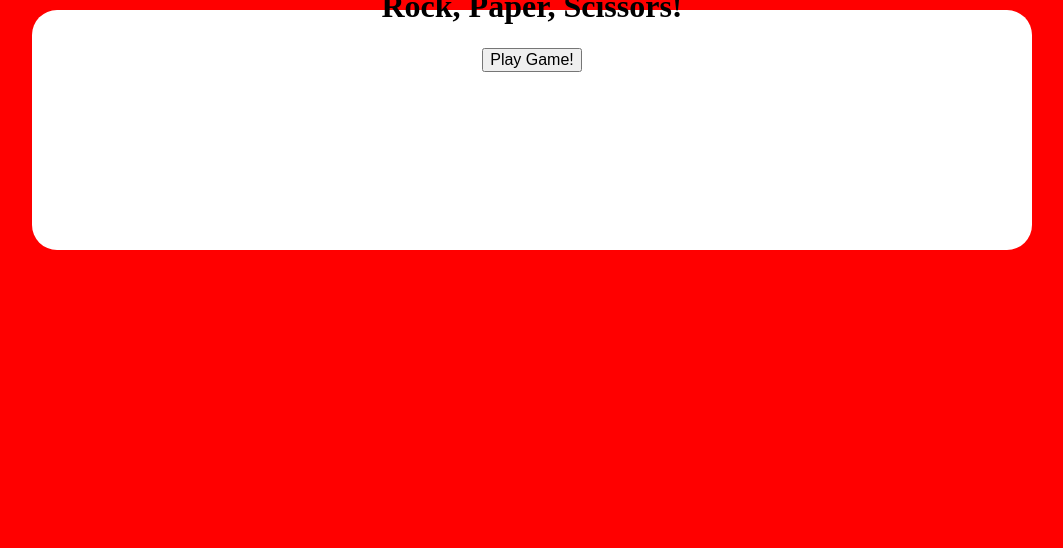
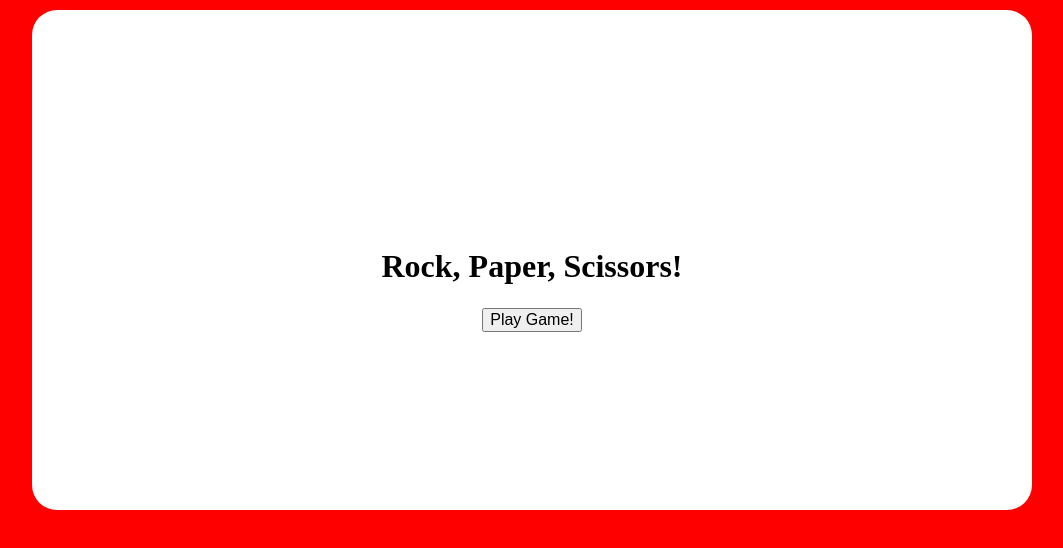
Before and after one commit to bwilton93/rock-paper-scissors-2, a plain HTML site: page index.html in a window 1280 px wide. Shown: the whole page, without its empty margins (108-1171 px from the left). Drawn offline with Linux system fonts and the light colour scheme.

Commit message:
Fixed game container height

```diff
--- a/style.css
+++ b/style.css
@@ -26,7 +26,8 @@ button {
     margin-top: 10px;
     width: 90%;
     max-width: 1000px;
-    height: 30%;
+    height: 50%;
+    min-height: 500px;
     background: white;
     border-radius: 25px;
 }
```
